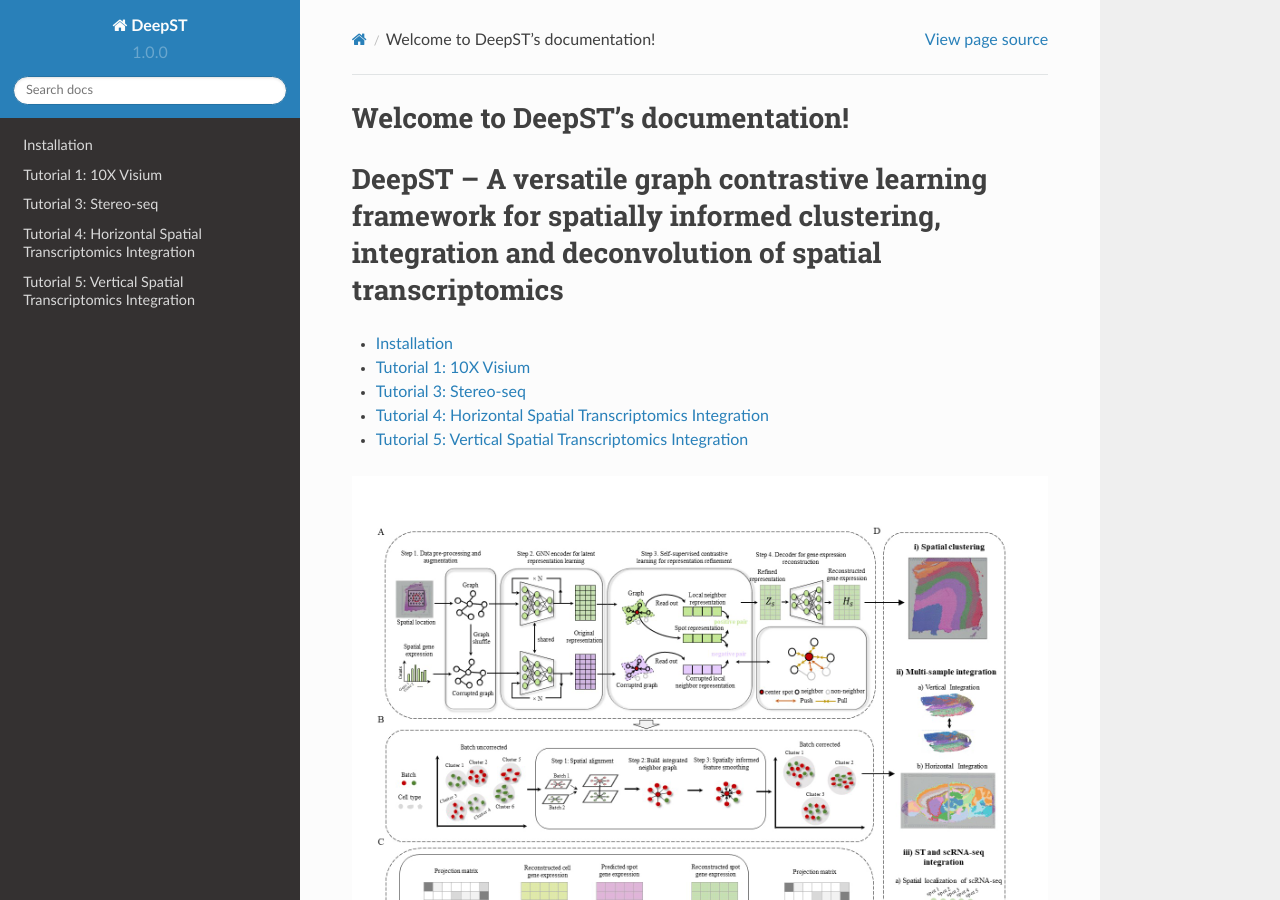
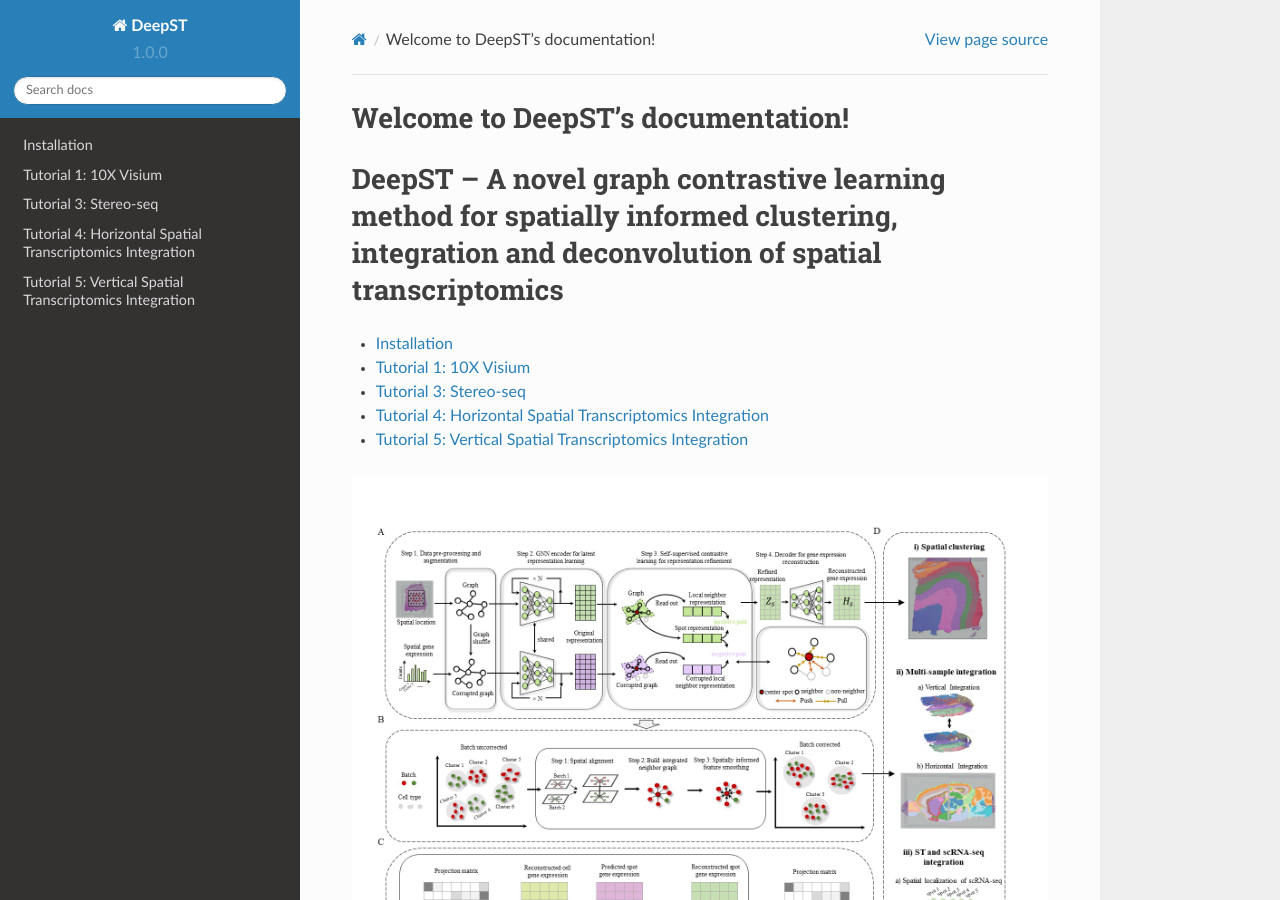
Before and after one commit to JinmiaoChenLab/GraphST_Tutorials, a Sphinx documentation site: the page built from docs/source/index.rst, in a window 1280 px wide and 900 px high. Built offline with Sphinx 7.4.7 and the Read the Docs theme 2.0.0, drawn with Linux system fonts in a browser that asks for light colours; pages that are not in the unit, such as notebooks, are missing from menus.

Commit message:
Update index.rst

```diff
--- a/docs/source/index.rst
+++ b/docs/source/index.rst
@@ -6,7 +6,7 @@ Welcome to DeepST's documentation!
    You can adapt this file completely to your liking, but it should at least
    contain the root `toctree` directive.
 
-DeepST – A versatile graph contrastive learning framework for spatially informed clustering, integration and deconvolution of spatial transcriptomics
+DeepST – A novel graph contrastive learning method for spatially informed clustering, integration and deconvolution of spatial transcriptomics
 =====================================================================================================================================================
 
 .. toctree::
```
